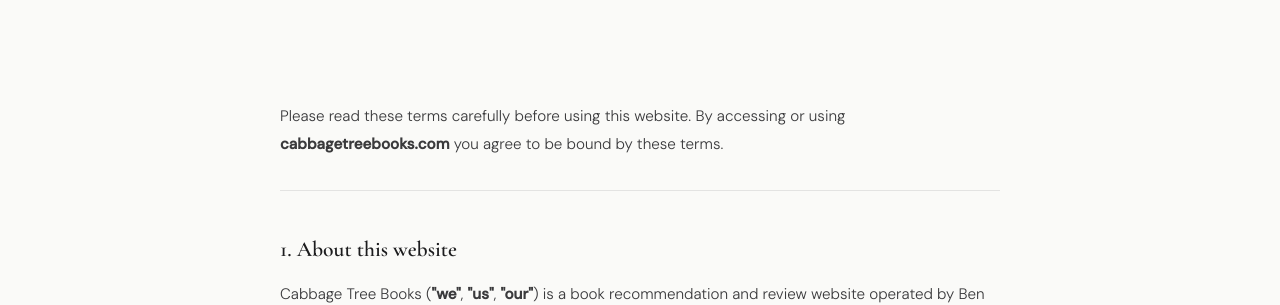
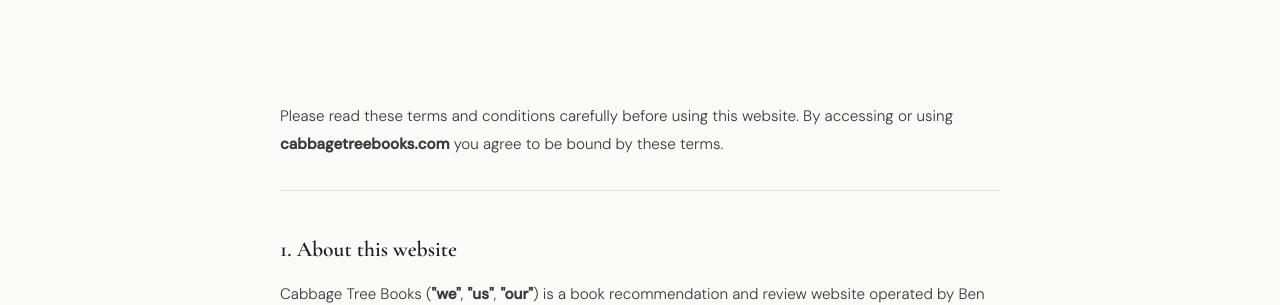
Before and after one commit to bluxon92-bit/cabbagetreebooks.com, a Jekyll site: the page built from terms/index.html, in a window 1280 px wide and 900 px high. Shown: the part 362-667 px from the top of the window. Built offline with Jekyll 4.4.1, drawn with Linux system fonts in a browser that asks for light colours.

Commit message:
Terms minor update

```diff
--- a/terms/index.html
+++ b/terms/index.html
@@ -16,7 +16,7 @@
 <section class="section legal-body">
   <div class="section-inner legal-content">
 
-    <p class="legal-intro">Please read these terms carefully before using this website. By accessing or using <strong>cabbagetreebooks.com</strong> you agree to be bound by these terms.</p>
+    <p class="legal-intro">Please read these terms and conditions carefully before using this website. By accessing or using <strong>cabbagetreebooks.com</strong> you agree to be bound by these terms.</p>
 
     <h2>1. About this website</h2>
     <p>Cabbage Tree Books (<strong>"we"</strong>, <strong>"us"</strong>, <strong>"our"</strong>) is a book recommendation and review website operated by Ben Luxon. The site provides book recommendations, reviews, genre guides, and free writing tools for readers of science fiction, fantasy, and horror fiction.</p>
```
Also changed, not shown: 2 other files.
